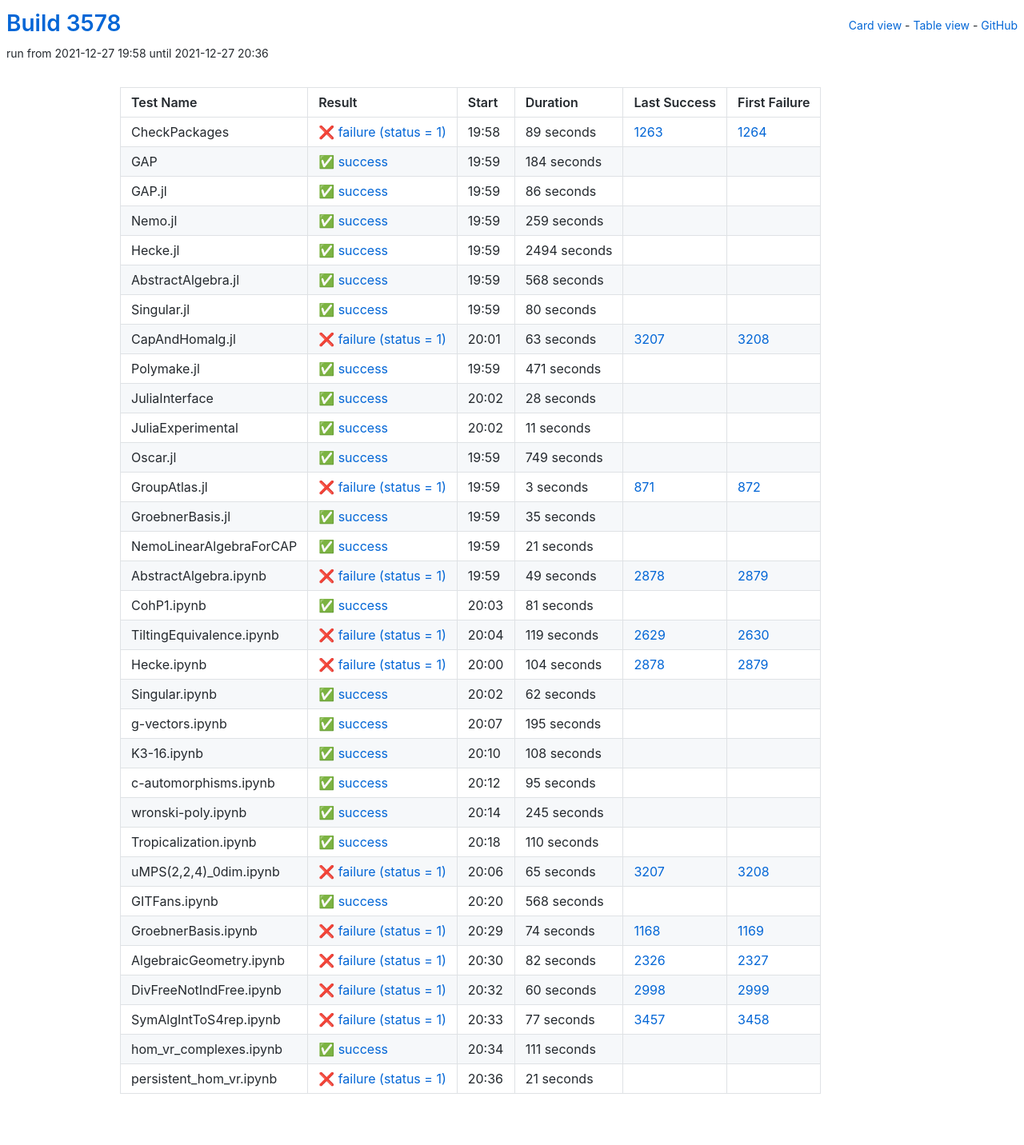
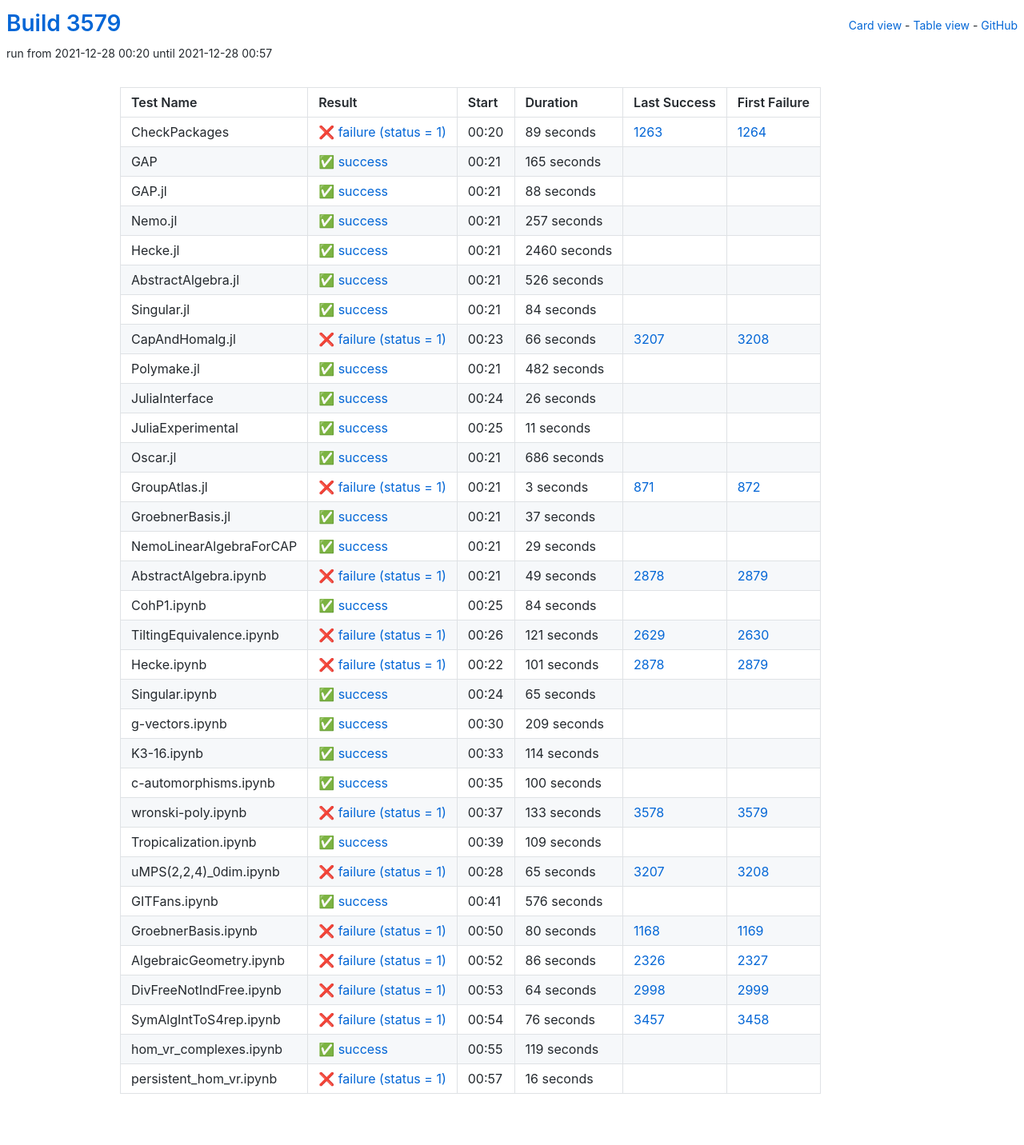
Before and after one commit to oscar-system/oscar-ci-status-stable, a Jekyll site: the page built from table.html, in a window 1280 px wide. Shown: the whole page at 80% size. Built offline with Jekyll 4.4.1, drawn with Linux system fonts in a browser that asks for light colours.

Commit message:
Build #3579

```diff
--- a/_data/ci.yml
+++ b/_data/ci.yml
@@ -1,6 +1,6 @@
 ---
-build: 3578
-build_url: https://oscarci.mathematik.uni-kl.de/job/oscar-stable/3578/
+build: 3579
+build_url: https://oscarci.mathematik.uni-kl.de/job/oscar-stable/3579/
 job: oscar-stable
 organization: oscar-system
 repo: oscar-ci-status-stable
@@ -8,8 +8,8 @@ repourl: https://github.com/oscar-system/oscar-ci-status-stable
 tests:
 - name: CheckPackages
   id: checkpackages
-  log: https://oscarci.mathematik.uni-kl.de/job/oscar-stable/3578/artifact/logs/build-3578/CheckPackages.log
-  start: 2021-12-27 19:58
+  log: https://oscarci.mathematik.uni-kl.de/job/oscar-stable/3579/artifact/logs/build-3579/CheckPackages.log
+  start: 2021-12-28 00:20
   success: false
   exitcode: 1
   status: failure
@@ -20,116 +20,116 @@ tests:
   first_failure_url: https://oscarci.mathematik.uni-kl.de/job/oscar-stable/1264/
 - name: GAP
   id: gap
-  log: https://oscarci.mathematik.uni-kl.de/job/oscar-stable/3578/artifact/logs/build-3578/GAP.log
-  start: 2021-12-27 19:59
+  log: https://oscarci.mathematik.uni-kl.de/job/oscar-stable/3579/artifact/logs/build-3579/GAP.log
+  start: 2021-12-28 00:21
   success: true
   exitcode: 0
   status: success
-  duration: 184
+  duration: 165
   last_success: false
   last_success_url:
   first_failure: false
   first_failure_url:
 - name: GAP.jl
   id: gap-jl
-  log: https://oscarci.mathematik.uni-kl.de/job/oscar-stable/3578/artifact/logs/build-3578/GAP.jl.log
-  start: 2021-12-27 19:59
+  log: https://oscarci.mathematik.uni-kl.de/job/oscar-stable/3579/artifact/logs/build-3579/GAP.jl.log
+  start: 2021-12-28 00:21
   success: true
   exitcode: 0
   status: success
-  duration: 86
+  duration: 88
   last_success: false
   last_success_url:
   first_failure: false
   first_failure_url:
 - name: Nemo.jl
   id: nemo-jl
-  log: https://oscarci.mathematik.uni-kl.de/job/oscar-stable/3578/artifact/logs/build-3578/Nemo.jl.log
-  start: 2021-12-27 19:59
+  log: https://oscarci.mathematik.uni-kl.de/job/oscar-stable/3579/artifact/logs/build-3579/Nemo.jl.log
+  start: 2021-12-28 00:21
   success: true
   exitcode: 0
   status: success
-  duration: 259
+  duration: 257
   last_success: false
   last_success_url:
   first_failure: false
   first_failure_url:
 - name: Hecke.jl
   id: hecke-jl
-  log: https://oscarci.mathematik.uni-kl.de/job/oscar-stable/3578/artifact/logs/build-3578/Hecke.jl.log
-  start: 2021-12-27 19:59
+  log: https://oscarci.mathematik.uni-kl.de/job/oscar-stable/3579/artifact/logs/build-3579/Hecke.jl.log
+  start: 2021-12-28 00:21
   success: true
   exitcode: 0
   status: success
-  duration: 2494
+  duration: 2460
   last_success: false
   last_success_url:
   first_failure: false
   first_failure_url:
 - name: AbstractAlgebra.jl
   id: abstractalgebra-jl
-  log: https://oscarci.mathematik.uni-kl.de/job/oscar-stable/3578/artifact/logs/build-3578/AbstractAlgebra.jl.log
-  start: 2021-12-27 19:59
+  log: https://oscarci.mathematik.uni-kl.de/job/oscar-stable/3579/artifact/logs/build-3579/AbstractAlgebra.jl.log
+  start: 2021-12-28 00:21
   success: true
   exitcode: 0
   status: success
-  duration: 568
+  duration: 526
   last_success: false
   last_success_url:
   first_failure: false
   first_failure_url:
 - name: Singular.jl
   id: singular-jl
-  log: https://oscarci.mathematik.uni-kl.de/job/oscar-stable/3578/artifact/logs/build-3578/Singular.jl.log
-  start: 2021-12-27 19:59
+  log: https://oscarci.mathematik.uni-kl.de/job/oscar-stable/3579/artifact/logs/build-3579/Singular.jl.log
+  start: 2021-12-28 00:21
   success: true
   exitcode: 0
   status: success
-  duration: 80
+  duration: 84
   last_success: false
   last_success_url:
   first_failure: false
   first_failure_url:
 - name: CapAndHomalg.jl
   id: capandhomalg-jl
-  log: https://oscarci.mathematik.uni-kl.de/job/oscar-stable/3578/artifact/logs/build-3578/CapAndHomalg.jl.log
-  start: 2021-12-27 20:01
+  log: https://oscarci.mathematik.uni-kl.de/job/oscar-stable/3579/artifact/logs/build-3579/CapAndHomalg.jl.log
+  start: 2021-12-28 00:23
   success: false
   exitcode: 1
   status: failure
-  duration: 63
+  duration: 66
   last_success: 3207
   last_success_url: https://oscarci.mathematik.uni-kl.de/job/oscar-stable/3207/
   first_failure: 3208
   first_failure_url: https://oscarci.mathematik.uni-kl.de/job/oscar-stable/3208/
 - name: Polymake.jl
   id: polymake-jl
-  log: https://oscarci.mathematik.uni-kl.de/job/oscar-stable/3578/artifact/logs/build-3578/Polymake.jl.log
-  start: 2021-12-27 19:59
+  log: https://oscarci.mathematik.uni-kl.de/job/oscar-stable/3579/artifact/logs/build-3579/Polymake.jl.log
+  start: 2021-12-28 00:21
   success: true
   exitcode: 0
   status: success
-  duration: 471
+  duration: 482
   last_success: false
   last_success_url:
   first_failure: false
   first_failure_url:
 - name: JuliaInterface
   id: juliainterface
-  log: https://oscarci.mathematik.uni-kl.de/job/oscar-stable/3578/artifact/logs/build-3578/JuliaInterface.log
-  start: 2021-12-27 20:02
+  log: https://oscarci.mathematik.uni-kl.de/job/oscar-stable/3579/artifact/logs/build-3579/JuliaInterface.log
+  start: 2021-12-28 00:24
   success: true
   exitcode: 0
   status: success
-  duration: 28
+  duration: 26
   last_success: false
   last_success_url:
   first_failure: false
   first_failure_url:
 - name: JuliaExperimental
   id: juliaexperimental
-  log: https://oscarci.mathematik.uni-kl.de/job/oscar-stable/3578/artifact/logs/build-3578/JuliaExperimental.log
-  start: 2021-12-27 20:02
+  log: https://oscarci.mathematik.uni-kl.de/job/oscar-stable/3579/artifact/logs/build-3579/JuliaExperimental.log
+  start: 2021-12-28 00:25
   success: true
   exitcode: 0
   status: success
@@ -140,20 +140,20 @@ tests:
   first_failure_url:
 - name: Oscar.jl
   id: oscar-jl
-  log: https://oscarci.mathematik.uni-kl.de/job/oscar-stable/3578/artifact/logs/build-3578/Oscar.jl.log
-  start: 2021-12-27 19:59
+  log: https://oscarci.mathematik.uni-kl.de/job/oscar-stable/3579/artifact/logs/build-3579/Oscar.jl.log
+  start: 2021-12-28 00:21
   success: true
   exitcode: 0
   status: success
-  duration: 749
+  duration: 686
   last_success: false
   last_success_url:
   first_failure: false
   first_failure_url:
 - name: GroupAtlas.jl
   id: groupatlas-jl
-  log: https://oscarci.mathematik.uni-kl.de/job/oscar-stable/3578/artifact/logs/build-3578/GroupAtlas.jl.log
-  start: 2021-12-27 19:59
+  log: https://oscarci.mathematik.uni-kl.de/job/oscar-stable/3579/artifact/logs/build-3579/GroupAtlas.jl.log
+  start: 2021-12-28 00:21
   success: false
   exitcode: 1
   status: failure
@@ -164,32 +164,32 @@ tests:
   first_failure_url: https://oscarci.mathematik.uni-kl.de/job/oscar-stable/872/
 - name: GroebnerBasis.jl
   id: groebnerbasis-jl
-  log: https://oscarci.mathematik.uni-kl.de/job/oscar-stable/3578/artifact/logs/build-3578/GroebnerBasis.jl.log
-  start: 2021-12-27 19:59
+  log: https://oscarci.mathematik.uni-kl.de/job/oscar-stable/3579/artifact/logs/build-3579/GroebnerBasis.jl.log
+  start: 2021-12-28 00:21
   success: true
   exitcode: 0
   status: success
-  duration: 35
+  duration: 37
   last_success: false
   last_success_url:
   first_failure: false
   first_failure_url:
 - name: NemoLinearAlgebraForCAP
   id: nemolinearalgebraforcap
-  log: https://oscarci.mathematik.uni-kl.de/job/oscar-stable/3578/artifact/logs/build-3578/NemoLinearAlgebraForCAP.log
-  start: 2021-12-27 19:59
+  log: https://oscarci.mathematik.uni-kl.de/job/oscar-stable/3579/artifact/logs/build-3579/NemoLinearAlgebraForCAP.log
+  start: 2021-12-28 00:21
   success: true
   exitcode: 0
   status: success
-  duration: 21
+  duration: 29
   last_success: false
   last_success_url:
   first_failure: false
   first_failure_url:
 - name: AbstractAlgebra.ipynb
   id: abstractalgebra-ipynb
-  log: https://oscarci.mathematik.uni-kl.de/job/oscar-stable/3578/artifact/logs/build-3578/AbstractAlgebra.ipynb.log
-  start: 2021-12-27 19:59
+  log: https://oscarci.mathematik.uni-kl.de/job/oscar-stable/3579/artifact/logs/build-3579/AbstractAlgebra.ipynb.log
+  start: 2021-12-28 00:21
   success: false
   exitcode: 1
   status: failure
@@ -200,116 +200,116 @@ tests:
   first_failure_url: https://oscarci.mathematik.uni-kl.de/job/oscar-stable/2879/
 - name: CohP1.ipynb
   id: cohp1-ipynb
-  log: https://oscarci.mathematik.uni-kl.de/job/oscar-stable/3578/artifact/logs/build-3578/CohP1.ipynb.log
-  start: 2021-12-27 20:03
+  log: https://oscarci.mathematik.uni-kl.de/job/oscar-stable/3579/artifact/logs/build-3579/CohP1.ipynb.log
+  start: 2021-12-28 00:25
   success: true
   exitcode: 0
   status: success
-  duration: 81
+  duration: 84
   last_success: false
   last_success_url:
   first_failure: false
   first_failure_url:
 - name: TiltingEquivalence.ipynb
   id: tiltingequivalence-ipynb
-  log: https://oscarci.mathematik.uni-kl.de/job/oscar-stable/3578/artifact/logs/build-3578/TiltingEquivalence.ipynb.log
-  start: 2021-12-27 20:04
+  log: https://oscarci.mathematik.uni-kl.de/job/oscar-stable/3579/artifact/logs/build-3579/TiltingEquivalence.ipynb.log
+  start: 2021-12-28 00:26
   success: false
   exitcode: 1
   status: failure
-  duration: 119
+  duration: 121
   last_success: 2629
   last_success_url: https://oscarci.mathematik.uni-kl.de/job/oscar-stable/2629/
   first_failure: 2630
   first_failure_url: https://oscarci.mathematik.uni-kl.de/job/oscar-stable/2630/
 - name: Hecke.ipynb
   id: hecke-ipynb
-  log: https://oscarci.mathematik.uni-kl.de/job/oscar-stable/3578/artifact/logs/build-3578/Hecke.ipynb.log
-  start: 2021-12-27 20:00
+  log: https://oscarci.mathematik.uni-kl.de/job/oscar-stable/3579/artifact/logs/build-3579/Hecke.ipynb.log
+  start: 2021-12-28 00:22
   success: false
   exitcode: 1
   status: failure
-  duration: 104
+  duration: 101
   last_success: 2878
   last_success_url: https://oscarci.mathematik.uni-kl.de/job/oscar-stable/2878/
   first_failure: 2879
   first_failure_url: https://oscarci.mathematik.uni-kl.de/job/oscar-stable/2879/
 - name: Singular.ipynb
   id: singular-ipynb
-  log: https://oscarci.mathematik.uni-kl.de/job/oscar-stable/3578/artifact/logs/build-3578/Singular.ipynb.log
-  start: 2021-12-27 20:02
+  log: https://oscarci.mathematik.uni-kl.de/job/oscar-stable/3579/artifact/logs/build-3579/Singular.ipynb.log
+  start: 2021-12-28 00:24
   success: true
   exitcode: 0
   status: success
-  duration: 62
+  duration: 65
   last_success: false
   last_success_url:
   first_failure: false
   first_failure_url:
 - name: g-vectors.ipynb
   id: g-vectors-ipynb
-  log: https://oscarci.mathematik.uni-kl.de/job/oscar-stable/3578/artifact/logs/build-3578/g-vectors.ipynb.log
-  start: 2021-12-27 20:07
+  log: https://oscarci.mathematik.uni-kl.de/job/oscar-stable/3579/artifact/logs/build-3579/g-vectors.ipynb.log
+  start: 2021-12-28 00:30
   success: true
   exitcode: 0
   status: success
-  duration: 195
+  duration: 209
   last_success: false
   last_success_url:
   first_failure: false
   first_failure_url:
 - name: K3-16.ipynb
   id: k3-16-ipynb
-  log: https://oscarci.mathematik.uni-kl.de/job/oscar-stable/3578/artifact/logs/build-3578/K3-16.ipynb.log
-  start: 2021-12-27 20:10
+  log: https://oscarci.mathematik.uni-kl.de/job/oscar-stable/3579/artifact/logs/build-3579/K3-16.ipynb.log
+  start: 2021-12-28 00:33
   success: true
   exitcode: 0
   status: success
-  duration: 108
+  duration: 114
   last_success: false
   last_success_url:
   first_failure: false
   first_failure_url:
 - name: c-automorphisms.ipynb
   id: c-automorphisms-ipynb
-  log: https://oscarci.mathematik.uni-kl.de/job/oscar-stable/3578/artifact/logs/build-3578/c-automorphisms.ipynb.log
-  start: 2021-12-27 20:12
+  log: https://oscarci.mathematik.uni-kl.de/job/oscar-stable/3579/artifact/logs/build-3579/c-automorphisms.ipynb.log
+  start: 2021-12-28 00:35
   success: true
   exitcode: 0
   status: success
-  duration: 95
+  duration: 100
   last_success: false
   last_success_url:
   first_failure: false
   first_failure_url:
 - name: wronski-poly.ipynb
   id: wronski-poly-ipynb
-  log: https://oscarci.mathematik.uni-kl.de/job/oscar-stable/3578/artifact/logs/build-3578/wronski-poly.ipynb.log
-  start: 2021-12-27 20:14
+  log: https://oscarci.mathematik.uni-kl.de/job/oscar-stable/3579/artifact/logs/build-3579/wronski-poly.ipynb.log
+  start: 2021-12-28 00:37
+  success: false
+  exitcode: 1
+  status: failure
+  duration: 133
+  last_success: 3578
+  last_success_url: https://oscarci.mathematik.uni-kl.de/job/oscar-stable/3578/
+  first_failure: 3579
+  first_failure_url: https://oscarci.mathematik.uni-kl.de/job/oscar-stable/3579/
+- name: Tropicalization.ipynb
+  id: tropicalization-ipynb
+  log: https://oscarci.mathematik.uni-kl.de/job/oscar-stable/3579/artifact/logs/build-3579/Tropicalization.ipynb.log
+  start: 2021-12-28 00:39
   success: true
   exitcode: 0
   status: success
-  duration: 245
-  last_success: false
-  last_success_url:
-  first_failure: false
-  first_failure_url:
-- name: Tropicalization.ipynb
-  id: tropicalization-ipynb
-  log: https://oscarci.mathematik.uni-kl.de/job/oscar-stable/3578/artifact/logs/build-3578/Tropicalization.ipynb.log
-  start: 2021-12-27 20:18
-  success: true
-  exitcode: 0
-  status: success
-  duration: 110
+  duration: 109
   last_success: false
   last_success_url:
   first_failure: false
   first_failure_url:
 - name: uMPS(2,2,4)_0dim.ipynb
   id: umps-2-2-4-0dim-ipynb
-  log: https://oscarci.mathematik.uni-kl.de/job/oscar-stable/3578/artifact/logs/build-3578/uMPS-2-2-4-_0dim.ipynb.log
-  start: 2021-12-27 20:06
+  log: https://oscarci.mathematik.uni-kl.de/job/oscar-stable/3579/artifact/logs/build-3579/uMPS-2-2-4-_0dim.ipynb.log
+  start: 2021-12-28 00:28
   success: false
   exitcode: 1
   status: failure
@@ -320,84 +320,84 @@ tests:
   first_failure_url: https://oscarci.mathematik.uni-kl.de/job/oscar-stable/3208/
 - name: GITFans.ipynb
   id: gitfans-ipynb
-  log: https://oscarci.mathematik.uni-kl.de/job/oscar-stable/3578/artifact/logs/build-3578/GITFans.ipynb.log
-  start: 2021-12-27 20:20
+  log: https://oscarci.mathematik.uni-kl.de/job/oscar-stable/3579/artifact/logs/build-3579/GITFans.ipynb.log
+  start: 2021-12-28 00:41
   success: true
   exitcode: 0
   status: success
-  duration: 568
+  duration: 576
   last_success: false
   last_success_url:
   first_failure: false
   first_failure_url:
 - name: GroebnerBasis.ipynb
   id: groebnerbasis-ipynb
-  log: https://oscarci.mathematik.uni-kl.de/job/oscar-stable/3578/artifact/logs/build-3578/GroebnerBasis.ipynb.log
-  start: 2021-12-27 20:29
+  log: https://oscarci.mathematik.uni-kl.de/job/oscar-stable/3579/artifact/logs/build-3579/GroebnerBasis.ipynb.log
+  start: 2021-12-28 00:50
   success: false
   exitcode: 1
   status: failure
-  duration: 74
+  duration: 80
   last_success: 1168
   last_success_url: https://oscarci.mathematik.uni-kl.de/job/oscar-stable/1168/
   first_failure: 1169
   first_failure_url: https://oscarci.mathematik.uni-kl.de/job/oscar-stable/1169/
 - name: AlgebraicGeometry.ipynb
   id: algebraicgeometry-ipynb
-  log: https://oscarci.mathematik.uni-kl.de/job/oscar-stable/3578/artifact/logs/build-3578/AlgebraicGeometry.ipynb.log
-  start: 2021-12-27 20:30
+  log: https://oscarci.mathematik.uni-kl.de/job/oscar-stable/3579/artifact/logs/build-3579/AlgebraicGeometry.ipynb.log
+  start: 2021-12-28 00:52
   success: false
   exitcode: 1
   status: failure
-  duration: 82
+  duration: 86
   last_success: 2326
   last_success_url: https://oscarci.mathematik.uni-kl.de/job/oscar-stable/2326/
   first_failure: 2327
   first_failure_url: https://oscarci.mathematik.uni-kl.de/job/oscar-stable/2327/
 - name: DivFreeNotIndFree.ipynb
   id: divfreenotindfree-ipynb
-  log: https://oscarci.mathematik.uni-kl.de/job/oscar-stable/3578/artifact/logs/build-3578/DivFreeNotIndFree.ipynb.log
-  start: 2021-12-27 20:32
+  log: https://oscarci.mathematik.uni-kl.de/job/oscar-stable/3579/artifact/logs/build-3579/DivFreeNotIndFree.ipynb.log
+  start: 2021-12-28 00:53
   success: false
   exitcode: 1
   status: failure
-  duration: 60
+  duration: 64
   last_success: 2998
   last_success_url: https://oscarci.mathematik.uni-kl.de/job/oscar-stable/2998/
   first_failure: 2999
   first_failure_url: https://oscarci.mathematik.uni-kl.de/job/oscar-stable/2999/
 - name: SymAlgIntToS4rep.ipynb
   id: symalginttos4rep-ipynb
-  log: https://oscarci.mathematik.uni-kl.de/job/oscar-stable/3578/artifact/logs/build-3578/SymAlgIntToS4rep.ipynb.log
-  start: 2021-12-27 20:33
+  log: https://oscarci.mathematik.uni-kl.de/job/oscar-stable/3579/artifact/logs/build-3579/SymAlgIntToS4rep.ipynb.log
+  start: 2021-12-28 00:54
   success: false
   exitcode: 1
   status: failure
-  duration: 77
+  duration: 76
   last_success: 3457
   last_success_url: https://oscarci.mathematik.uni-kl.de/job/oscar-stable/3457/
   first_failure: 3458
   first_failure_url: https://oscarci.mathematik.uni-kl.de/job/oscar-stable/3458/
 - name: hom_vr_complexes.ipynb
   id: hom-vr-complexes-ipynb
-  log: https://oscarci.mathematik.uni-kl.de/job/oscar-stable/3578/artifact/logs/build-3578/hom_vr_complexes.ipynb.log
-  start: 2021-12-27 20:34
+  log: https://oscarci.mathematik.uni-kl.de/job/oscar-stable/3579/artifact/logs/build-3579/hom_vr_complexes.ipynb.log
+  start: 2021-12-28 00:55
   success: true
   exitcode: 0
   status: success
-  duration: 111
+  duration: 119
   last_success: false
   last_success_url:
   first_failure: false
   first_failure_url:
 - name: persistent_hom_vr.ipynb
   id: persistent-hom-vr-ipynb
-  log: https://oscarci.mathematik.uni-kl.de/job/oscar-stable/3578/artifact/logs/build-3578/persistent_hom_vr.ipynb.log
-  start: 2021-12-27 20:36
+  log: https://oscarci.mathematik.uni-kl.de/job/oscar-stable/3579/artifact/logs/build-3579/persistent_hom_vr.ipynb.log
+  start: 2021-12-28 00:57
   success: false
   exitcode: 1
   status: failure
-  duration: 21
+  duration: 16
   last_success: false
   last_success_url:
   first_failure: false
```
Also changed, not shown: README.md.
